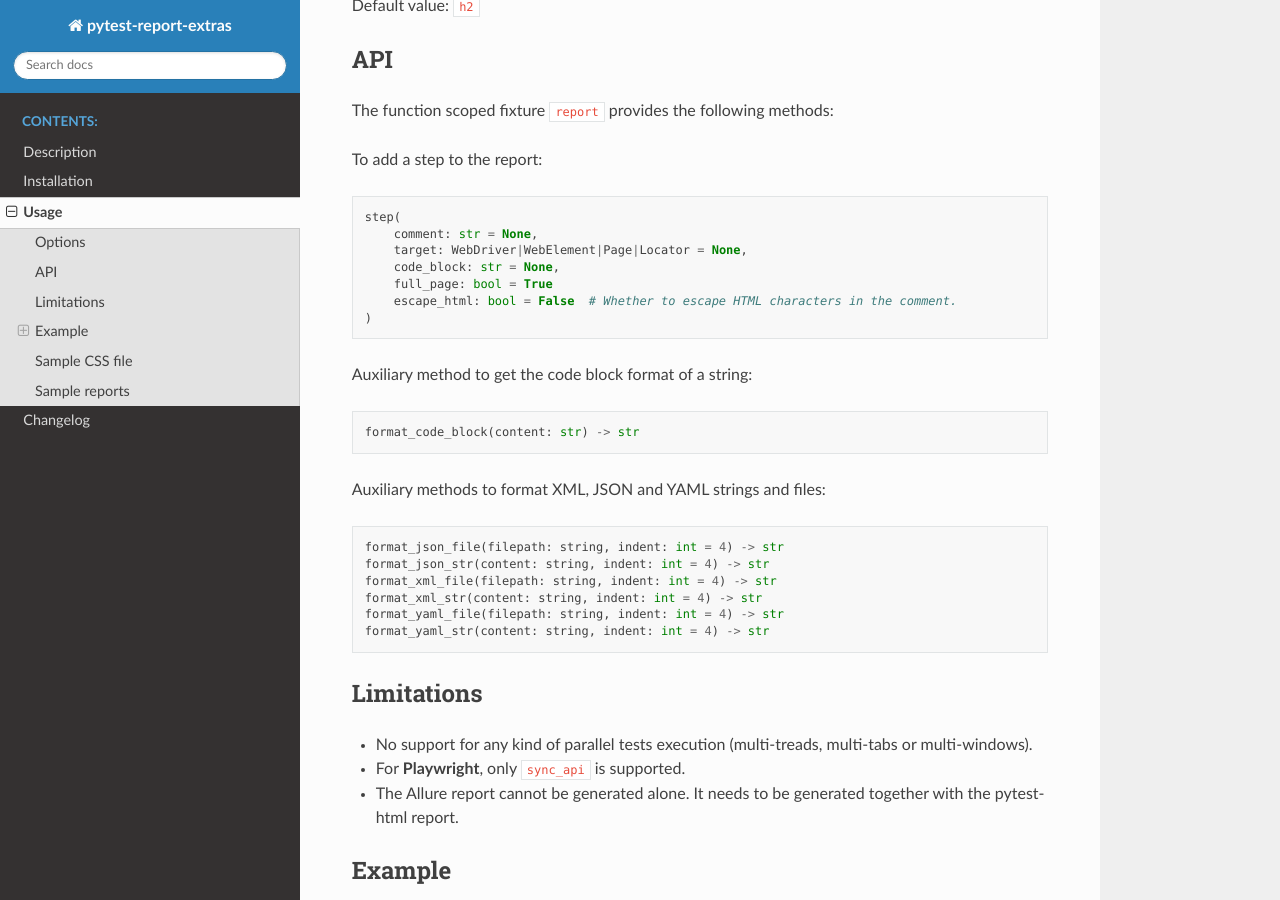
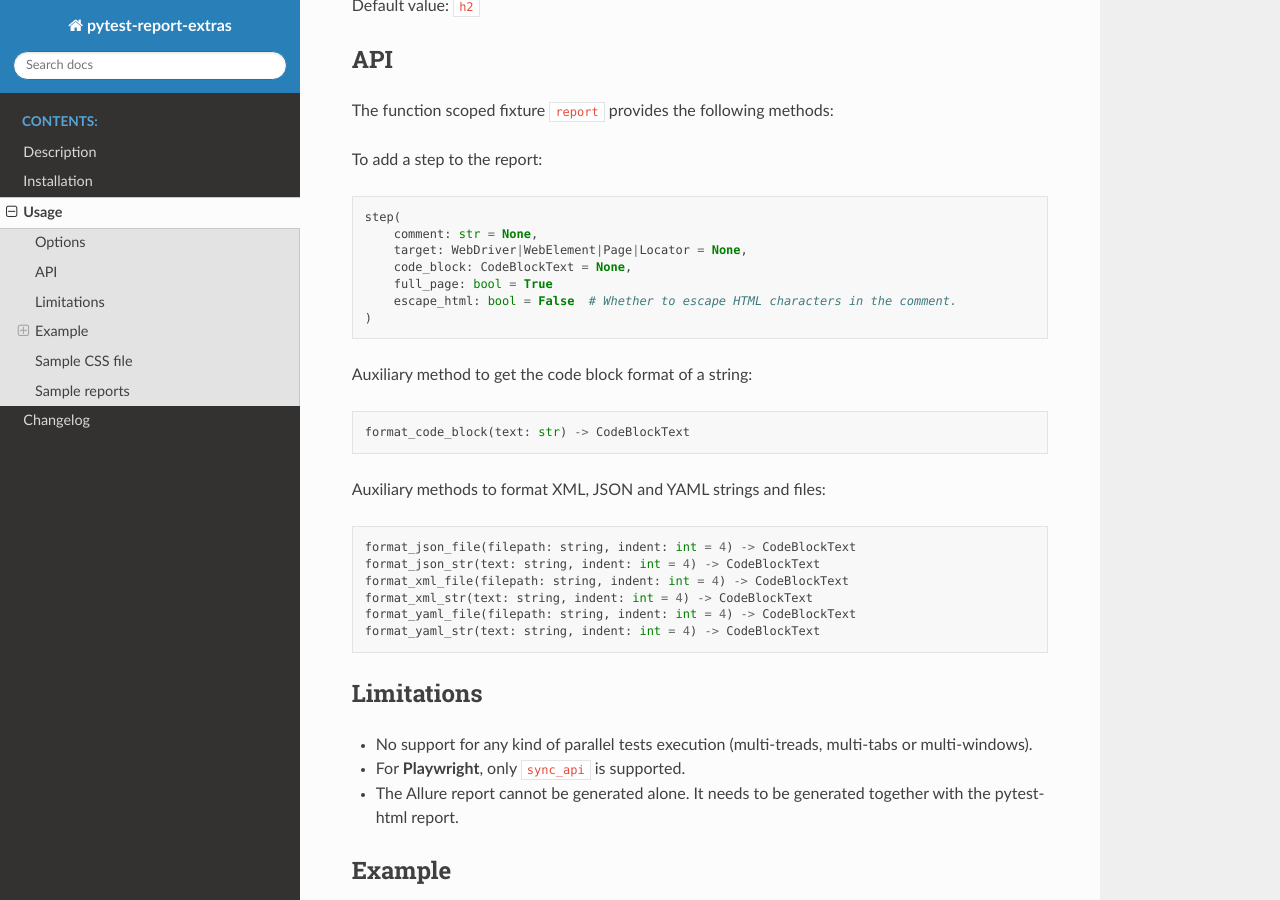
Before and after one commit to harmin-parra/pytest-report-extras, a Sphinx documentation site: the page built from docs/user_guide.rst, in a window 1280 px wide and 900 px high, scrolled down 954 px. Built offline with Sphinx 7.4.7 and the Read the Docs theme 3.1.0, drawn with Linux system fonts in a browser that asks for light colours; some of the changed text lies outside the part shown.

Commit message:
update doc

```diff
--- a/docs/user_guide.rst
+++ b/docs/user_guide.rst
@@ -53,7 +53,7 @@ To add a step to the report:
   step(
       comment: str = None,
       target: WebDriver|WebElement|Page|Locator = None,
-      code_block: str = None,
+      code_block: CodeBlockText = None,
       full_page: bool = True
       escape_html: bool = False  # Whether to escape HTML characters in the comment.
   )
@@ -62,18 +62,18 @@ Auxiliary method to get the code block format of a string:
 
 .. code-block:: python
 
-    format_code_block(content: str) -> str
+    format_code_block(text: str) -> CodeBlockText
 
 Auxiliary methods to format XML, JSON and YAML strings and files:
 
 .. code-block:: python
 
-    format_json_file(filepath: string, indent: int = 4) -> str
-    format_json_str(content: string, indent: int = 4) -> str
-    format_xml_file(filepath: string, indent: int = 4) -> str
-    format_xml_str(content: string, indent: int = 4) -> str
-    format_yaml_file(filepath: string, indent: int = 4) -> str
-    format_yaml_str(content: string, indent: int = 4) -> str
+    format_json_file(filepath: string, indent: int = 4) -> CodeBlockText
+    format_json_str(text: string, indent: int = 4) -> CodeBlockText
+    format_xml_file(filepath: string, indent: int = 4) -> CodeBlockText
+    format_xml_str(text: string, indent: int = 4) -> CodeBlockText
+    format_yaml_file(filepath: string, indent: int = 4) -> CodeBlockText
+    format_yaml_str(text: string, indent: int = 4) -> CodeBlockText
 
 
 Limitations
@@ -191,6 +192,8 @@ Sample code
           <body>Don't forget me this weekend!</body>
           </note>"""
       report.step("This is a XML document:", code_block=report.format_xml_str(xml))
+
+\* Always pass the code-block text through the `code_block` parameter when using Allure.
 
 
 Sample CSS file
```
Also changed, not shown: other parts of docs/user_guide.rst (+3 -2 lines).
